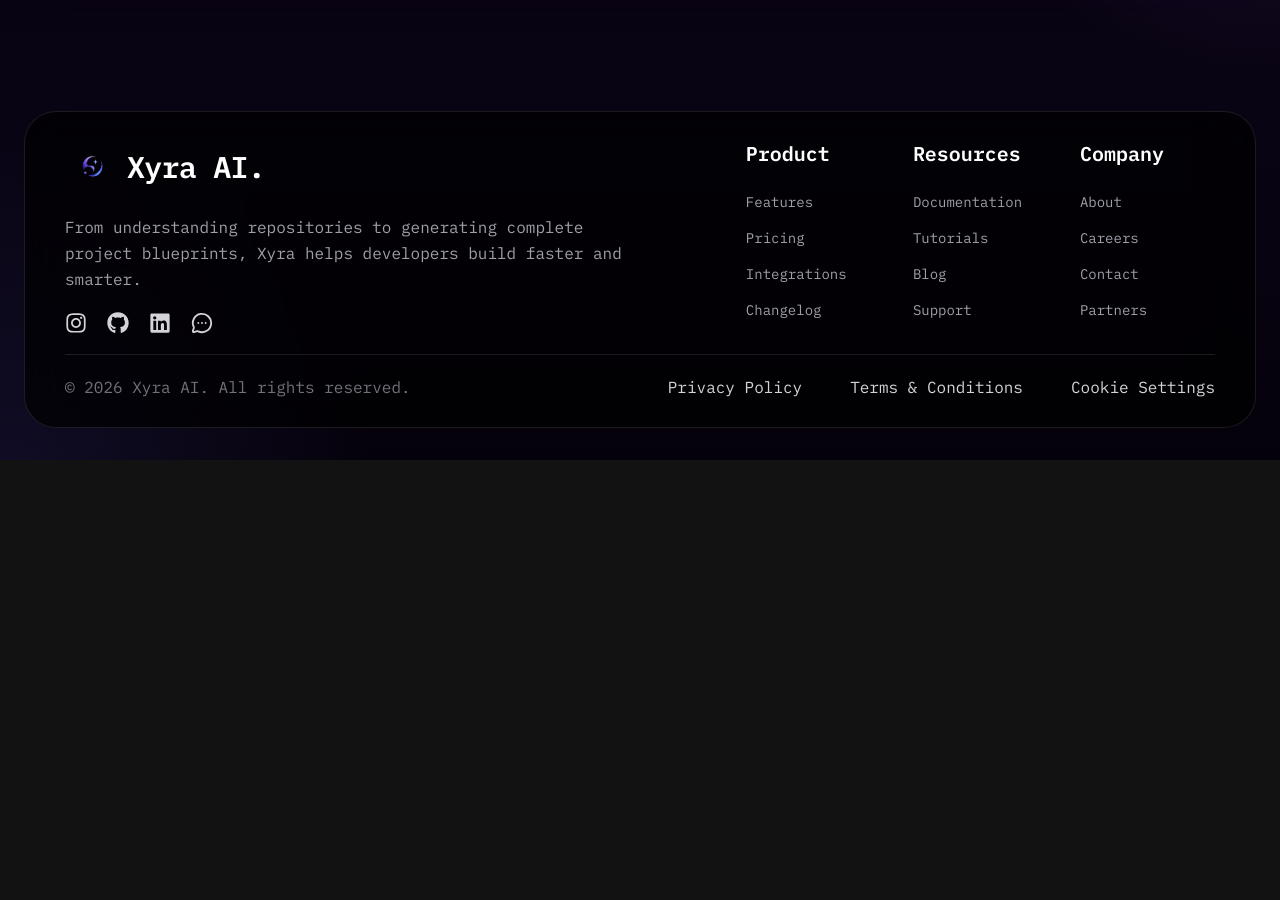
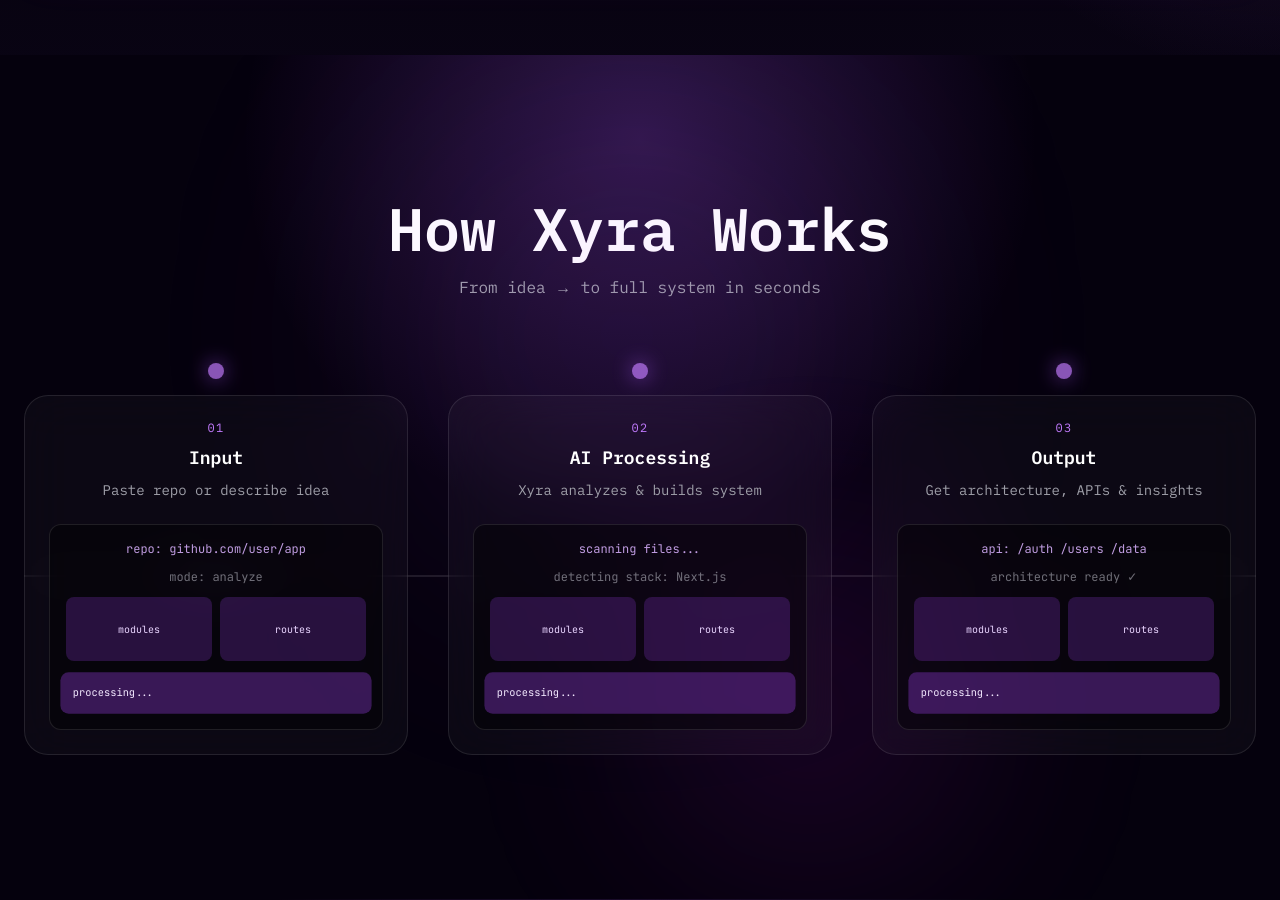
Before and after one commit to xyraa04/Xyra_AI, a Next.js app: page / in a window 1280 px wide. Shown: the part 2700-3600 px from the top of the page. Before the commit the page ends 3160 px from the top, so only its background shows below. Built offline with nearby package versions, Linux system fonts and the light colour scheme.

Commit message:
feat: add HowItWorks and UseCases components to showcase functionality

```diff
--- a/app/page.tsx
+++ b/app/page.tsx
@@ -4,18 +4,28 @@ import Footer from "@/components/main/footer";
 import Showcase from "@/components/main/Showcase";
 import LogoStrip from "@/components/main/LogoStrip";
 import SplitFeature from "@/components/main/SplitFeature";
-
+import HowItWorks from "@/components/main/HowItWorks";
+import UseCases from "@/components/main/UseCases";
 
 export default function Page() {
   return (
     <main>
       <Navbar />
+
 <Hero />
+
 <LogoStrip />
+
 <SplitFeature />
 
 <Showcase />
+
+<HowItWorks />
+
+<UseCases />
+
 <Footer />
+
     </main>
   );
 }
--- /dev/null
+++ b/components/main/HowItWorks.tsx
@@ -0,0 +1,149 @@
+"use client";
+
+import { motion } from "framer-motion";
+import { useState } from "react";
+
+export default function HowItWorks() {
+  const [active, setActive] = useState(0);
+
+  const steps = [
+    {
+      title: "Input",
+      desc: "Paste repo or describe idea",
+      ui: [
+        "repo: github.com/user/app",
+        "mode: analyze",
+      ],
+    },
+    {
+      title: "AI Processing",
+      desc: "Xyra analyzes & builds system",
+      ui: [
+        "scanning files...",
+        "detecting stack: Next.js",
+      ],
+    },
+    {
+      title: "Output",
+      desc: "Get architecture, APIs & insights",
+      ui: [
+        "api: /auth /users /data",
+        "architecture ready ✓",
+      ],
+    },
+  ];
+
+  return (
+    <section className="relative px-6 py-36 overflow-hidden">
+
+      {/* 🌌 background */}
+      <div className="absolute inset-0 -z-10 bg-[#05010d]" />
+      <div className="absolute inset-0 -z-10 bg-[radial-gradient(circle_at_50%_10%,rgba(168,85,247,0.25),transparent_40%)]" />
+
+      {/* glow orbs */}
+      <div className="absolute top-20 left-1/3 w-[400px] h-[400px] bg-purple-500/20 blur-[140px] rounded-full animate-pulse" />
+      <div className="absolute bottom-10 right-1/4 w-[300px] h-[300px] bg-fuchsia-500/20 blur-[120px] rounded-full animate-pulse" />
+
+      <div className="max-w-7xl mx-auto text-center">
+
+        <h2 className="text-4xl md:text-6xl font-bold text-white">
+          How Xyra Works
+        </h2>
+
+        <p className="mt-4 text-zinc-400">
+          From idea → to full system in seconds
+        </p>
+
+        {/* beam */}
+        <div className="relative mt-24">
+
+          <div className="absolute top-1/2 left-0 right-0 h-[2px] bg-white/10" />
+
+          <motion.div
+            initial={{ x: "-20%" }}
+            animate={{ x: "120%" }}
+            transition={{ repeat: Infinity, duration: 4, ease: "linear" }}
+            className="absolute top-1/2 w-40 h-[2px] bg-gradient-to-r from-transparent via-purple-400 to-transparent blur-sm"
+          />
+
+          {/* cards */}
+          <div className="grid md:grid-cols-3 gap-10 relative">
+
+            {steps.map((step, i) => (
+              <motion.div
+                key={i}
+                onMouseEnter={() => setActive(i)}
+                initial={{ opacity: 0, y: 60 }}
+                whileInView={{ opacity: 1, y: 0 }}
+                transition={{ delay: i * 0.2 }}
+                whileHover={{ scale: 1.05 }}
+                className="relative group"
+              >
+
+                {/* node */}
+                <div className="absolute -top-8 left-1/2 -translate-x-1/2 w-4 h-4 rounded-full bg-purple-400 shadow-[0_0_20px_rgba(168,85,247,0.9)] animate-pulse" />
+
+                <div className="rounded-3xl border border-white/10 bg-white/[0.03] backdrop-blur-xl p-6 transition-all duration-500 group-hover:shadow-[0_0_40px_rgba(168,85,247,0.3)]">
+
+                  <div className="text-purple-400 text-xs tracking-widest mb-2">
+                    0{i + 1}
+                  </div>
+
+                  <h3 className="text-white text-lg font-semibold">
+                    {step.title}
+                  </h3>
+
+                  <p className="text-zinc-400 text-sm mt-2">
+                    {step.desc}
+                  </p>
+
+                  {/* 💻 UI Preview */}
+                  <div className="mt-6 rounded-xl bg-black/40 border border-white/10 p-4 space-y-3 font-mono text-xs">
+
+                    {/* animated lines with REAL TEXT */}
+                    <motion.div
+                      animate={{ opacity: [0.5, 1, 0.6] }}
+                      transition={{ repeat: Infinity, duration: 2 }}
+                      className="text-purple-300"
+                    >
+                      {step.ui[0]}
+                    </motion.div>
+
+                    <motion.div
+                      animate={{ opacity: [1, 0.5, 1] }}
+                      transition={{ repeat: Infinity, duration: 2.5 }}
+                      className="text-zinc-400"
+                    >
+                      {step.ui[1]}
+                    </motion.div>
+
+                    {/* blocks */}
+                    <div className="grid grid-cols-2 gap-2 mt-3">
+                      <div className="h-16 bg-purple-500/20 rounded-lg flex items-center justify-center text-[10px] text-purple-200">
+                        modules
+                      </div>
+                      <div className="h-16 bg-purple-500/20 rounded-lg flex items-center justify-center text-[10px] text-purple-200">
+                        routes
+                      </div>
+                    </div>
+
+                    {/* status bar */}
+                    <motion.div
+                      animate={{ scale: [1, 1.05, 1] }}
+                      transition={{ repeat: Infinity, duration: 2 }}
+                      className="h-10 bg-purple-500/30 rounded-lg mt-2 flex items-center px-3 text-[10px] text-purple-100"
+                    >
+                      processing...
+                    </motion.div>
+
+                  </div>
+                </div>
+              </motion.div>
+            ))}
+
+          </div>
+        </div>
+      </div>
+    </section>
+  );
+}
--- /dev/null
+++ b/components/main/UseCases.tsx
@@ -0,0 +1,104 @@
+"use client";
+
+import { motion } from "framer-motion";
+
+export default function UseCases() {
+  const cases = [
+    {
+      title: "Understand Any Codebase",
+      desc: "Paste a GitHub repo and instantly get structure, flow & insights.",
+      preview: ["repo loaded ✓", "structure mapped", "components detected"],
+    },
+    {
+      title: "Turn Ideas Into Systems",
+      desc: "Describe your idea and generate full architecture instantly.",
+      preview: ["idea received...", "generating APIs", "system ready ✓"],
+    },
+    {
+      title: "Fix Bugs Faster",
+      desc: "Paste errors and get clear explanations with solutions.",
+      preview: ["error detected", "root cause found", "fix suggested ✓"],
+    },
+    {
+      title: "Learn New Tech Faster",
+      desc: "Break down unfamiliar stacks into simple explanations.",
+      preview: ["analyzing stack...", "explaining modules", "done ✓"],
+    },
+  ];
+
+  return (
+    <section className="relative px-6 py-32 overflow-hidden">
+
+      {/* 🌌 background */}
+      <div className="absolute inset-0 -z-10 bg-[#05010d]" />
+      <div className="absolute inset-0 -z-10 bg-[radial-gradient(circle_at_50%_20%,rgba(168,85,247,0.25),transparent_40%)]" />
+
+      <div className="max-w-7xl mx-auto">
+
+        {/* Heading */}
+        <div className="text-center">
+          <h2 className="text-4xl md:text-5xl font-bold text-white">
+            What You Can Do With Xyra
+          </h2>
+          <p className="mt-4 text-zinc-400">
+            Built for real developer workflows
+          </p>
+        </div>
+
+        {/* Cards */}
+        <div className="mt-16 grid md:grid-cols-2 gap-8">
+
+          {cases.map((item, i) => (
+            <motion.div
+              key={i}
+              initial={{ opacity: 0, y: 40 }}
+              whileInView={{ opacity: 1, y: 0 }}
+              transition={{ delay: i * 0.15 }}
+              whileHover={{ scale: 1.02 }}
+              className="relative group rounded-3xl border border-white/10 bg-white/[0.03] backdrop-blur-xl p-6 overflow-hidden"
+            >
+
+              {/* ✨ glow hover */}
+              <div className="absolute inset-0 opacity-0 group-hover:opacity-100 transition bg-[radial-gradient(circle_at_center,rgba(168,85,247,0.25),transparent_70%)]" />
+
+              {/* Title */}
+              <h3 className="text-white text-lg font-semibold">
+                {item.title}
+              </h3>
+
+              {/* Desc */}
+              <p className="text-zinc-400 text-sm mt-2 max-w-md">
+                {item.desc}
+              </p>
+
+              {/* 💻 preview UI */}
+              <div className="mt-6 rounded-xl bg-black/40 border border-white/10 p-4 space-y-2 font-mono text-xs">
+
+                {item.preview.map((line, j) => (
+                  <motion.div
+                    key={j}
+                    animate={{ opacity: [0.5, 1, 0.6] }}
+                    transition={{ repeat: Infinity, duration: 2, delay: j * 0.3 }}
+                    className="text-purple-300"
+                  >
+                    {line}
+                  </motion.div>
+                ))}
+
+                {/* fake blocks */}
+                <div className="grid grid-cols-3 gap-2 mt-3">
+                  <div className="h-10 bg-purple-500/20 rounded-md" />
+                  <div className="h-10 bg-purple-500/20 rounded-md" />
+                  <div className="h-10 bg-purple-500/20 rounded-md" />
+                </div>
+
+              </div>
+
+            </motion.div>
+          ))}
+
+        </div>
+      </div>
+    </section>
+  );
+}
```
